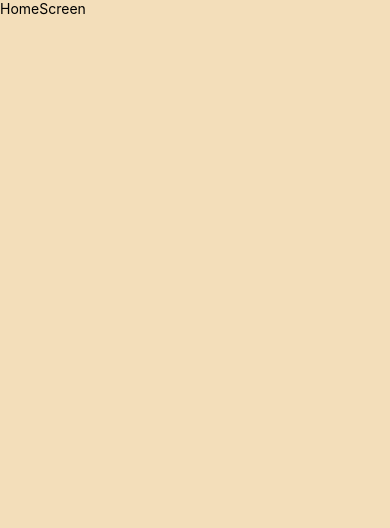
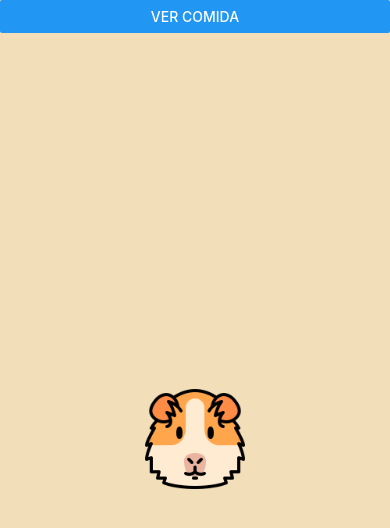
Before and after one commit to armandotechno/cuiApp, a React Native app: screen /Home in a window 390 px wide. Shown: the top 528 px of the page. Built offline with nearby package versions, Linux system fonts and the light colour scheme.

Commit message:
Navegando a otra pantalla

```diff
--- /dev/null
+++ b/src/components/Logo.tsx
@@ -0,0 +1,17 @@
+import { Image, View } from 'react-native';
+
+export const Logo = () => {
+    return (
+      <View style={{
+        alignItems: 'center',
+      }}>
+        <Image
+          source={ require('../assets/logo-cui.png') }
+          style={{
+            width: 100,
+            height: 100,
+          }}
+        />
+      </View>
+    )
+}
--- a/src/navigation/Navegation.tsx
+++ b/src/navigation/Navegation.tsx
@@ -1,5 +1,6 @@
 import { createStackNavigator } from '@react-navigation/stack';
 import { HomeScreen } from '../screens/HomeScreen';
+import { ComidaScreen } from '../screens/ComidaScreen';
 
 const Stack = createStackNavigator();
 
@@ -12,6 +13,7 @@ export const Navigator = () => {
         }}
     >
       <Stack.Screen name="Home" component={ HomeScreen } />
+      <Stack.Screen name="ComidaScreen" component={ ComidaScreen } />
     </Stack.Navigator>
   );
 }
--- /dev/null
+++ b/src/screens/ComidaScreen.tsx
@@ -0,0 +1,9 @@
+import { Text, View } from 'react-native';
+
+export const ComidaScreen = () => {
+    return (
+      <View>
+        <Text>Aquí va la comida!!</Text>
+      </View>
+    )
+}
--- a/src/screens/HomeScreen.tsx
+++ b/src/screens/HomeScreen.tsx
@@ -1,9 +1,32 @@
-import { Text, View } from 'react-native';
+import { Button, Text, View } from 'react-native';
+import { Logo } from '../components/Logo';
+import { StackScreenProps } from '@react-navigation/stack';
 
-export const HomeScreen = () => {
+interface Props extends StackScreenProps<any, any>{};
+
+export const HomeScreen = ( { navigation }: Props ) => {
   return (
-    <View>
-        <Text>HomeScreen</Text>
-    </View>
+    <>
+      <View style={{
+        // justifyContent: 'center'
+        flex: 1
+      }}>
+        <View>
+          <Button
+            title='Ver Comida'
+            onPress={ () => navigation.navigate('ComidaScreen') }
+          />
+        </View>
+
+        <View style={{
+          flex: 1,
+          justifyContent: 'center',
+        }}>
+          <Logo />
+        </View>
+
+      </View>
+    </>
+
   )
 }
```
